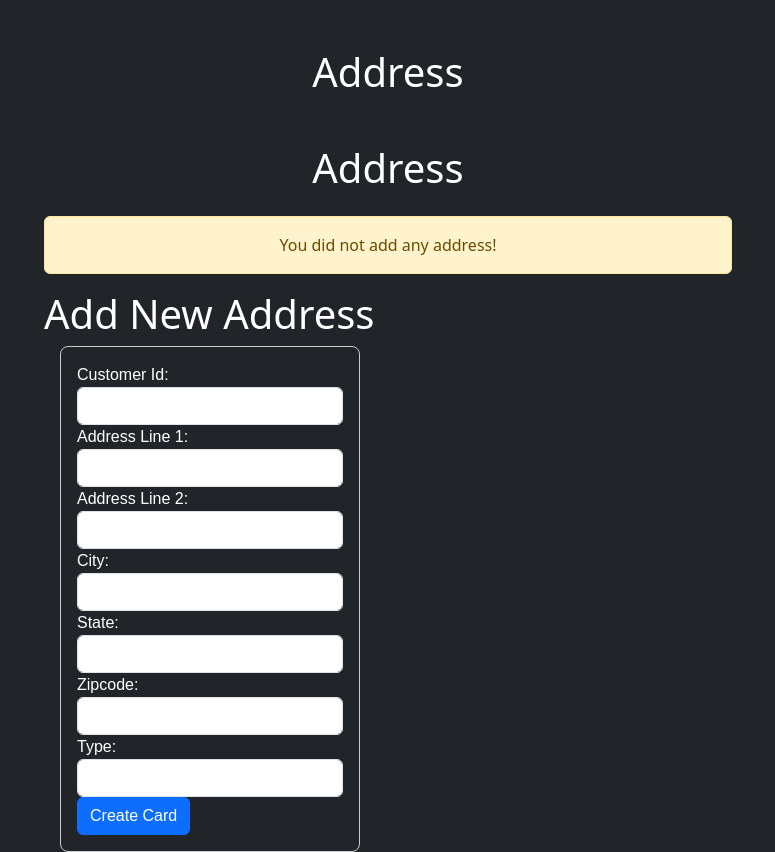
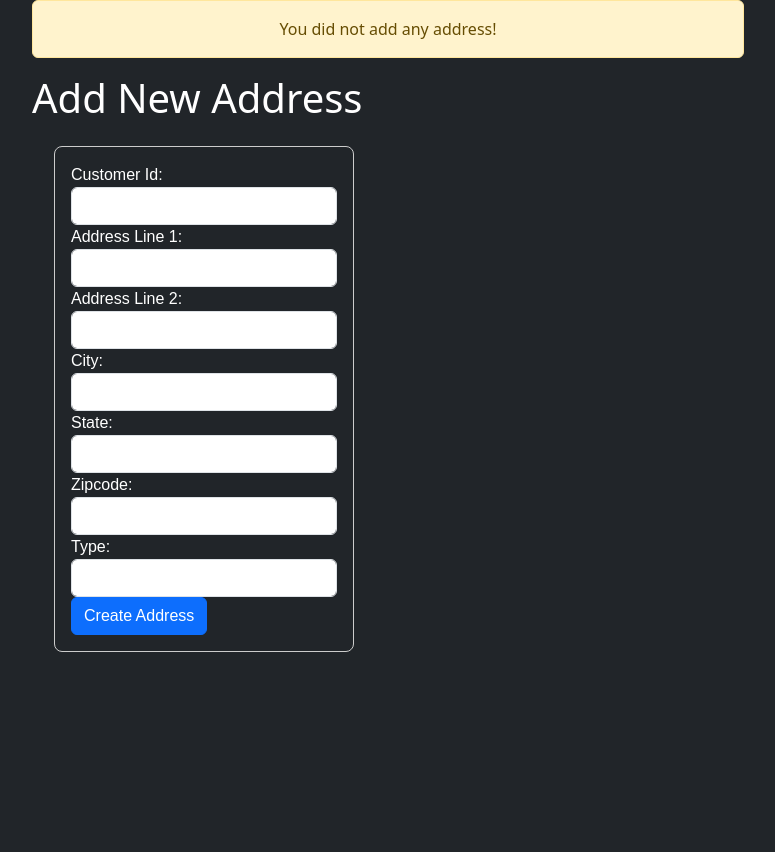
Before and after one commit to luqma18n/Database-Team-project, a Flask app: page /address in a window 1280 px wide. Shown: the part 56-908 px from the top of the page, without its empty margins (62-837 px from the left). After the commit the page ends 708 px from the top, so only its background shows below. Run offline with Flask 3, Linux system fonts and the light colour scheme; data that the repository does not hold is empty; some libraries are stand-ins or nearby versions.

Commit message:
Made address styling match credit card

```diff
--- a/product_database/templates/address.html
+++ b/product_database/templates/address.html
@@ -1,97 +1,96 @@
 {% extends "layout.html" %}
 {% block content %}
-    <div class="container mt-5">
-        <h1 class="text-center mb-4">Address</h1>
+<div class="container">
+    <div class="row">
         {% if addresses %}
             {% for address in addresses %}
-                <div class="col-md-4">
+                <div class="col-md-6">
+                    <h1 class="mb-4">Address</h1>
                     <div class="product-container">
                         <form action="{{ url_for('customer.modify_address') }}" method="POST" class="form-group">
                             <div class="product-info">
-                                <label for="">Customer Id:</label>
-                                <input type="text" id="" name="customer_id" value="{{ address.customerid }}">
+                                <label for="customer_id">Customer Id:</label>
+                                <input type="text" id="customer_id" name="customer_id" value="{{ address.customerid }}">
                             </div>
                             <div class="product-info">
-                                <label for="">Address Line 1:</label>
-                                <input type="text" id="" name="new_address_line1" value="{{ address.addressline1 }}">
+                                <label for="new_address_line1">Address Line 1:</label>
+                                <input type="text" id="new_address_line1" name="new_address_line1" value="{{ address.addressline1 }}">
                             </div>
                             <div class="product-info">
-                                <label for="">Address Line 2:</label>
-                                <input type="text" id="" name="new_address_line2" value="{{ address.addressline2 }}">
+                                <label for="new_address_line2">Address Line 2:</label>
+                                <input type="text" id="new_address_line2" name="new_address_line2" value="{{ address.addressline2 }}">
                             </div>
                             <div class="product-info">
-                                <label for="">City: </label>
-                                <input type="text" id="" name="new_city" value="{{ address.city }}">
+                                <label for="new_city">City: </label>
+                                <input type="text" id="new_city" name="new_city" value="{{ address.city }}">
                             </div>
                             <div class="product-info">
-                                <label for="">State: </label>
-                                <input type="text" id="" name="new_state" value="{{ address.state}}">
+                                <label for="new_state">State: </label>
+                                <input type="text" id="new_state" name="new_state" value="{{ address.state}}">
                             </div>
                             <div class="product-info">
-                                <label for="">Zipcode: </label>
-                                <input type="text" id="" name="new_zip_code" value="{{ address.zipcode}}">
+                                <label for="new_zip_code">Zipcode: </label>
+                                <input type="text" id="new_zip_code" name="new_zip_code" value="{{ address.zipcode}}">
                             </div>
                             <div class="product-info">
-                                <label for="">Type: </label>
-                                <input type="text" id="" name="new_address_type" value="{{ address.addresstype}}">
+                                <label for="new_address_type">Type: </label>
+                                <input type="text" id="new_address_type" name="new_address_type" value="{{ address.addresstype}}">
                             </div>
                             <input type="hidden" name="address_id" value="{{ address.addressid }}">
 
                             <div class="row">
                                 <div class="col-sm">
                                     <button type="submit" class="btn btn-primary">Edit Address</button>
-                                    <a  href="{{ url_for('customer.delete_address', address_id=address.addressid) }}" class="btn btn-danger">Delete Address</a>
+                                    <a href="{{ url_for('customer.delete_address', address_id=address.addressid) }}" class="btn btn-danger">Delete Address</a>
                                 </div>
                             </div>
                         </form>
                     </div>
                 </div>
             {% endfor %}
-        {%else%}
-            <div class="container mt-5">
-                <h1 class="text-center mb-4">Address</h1>
+        {% else %}
+            <div class="col-12">
                 <div class="alert alert-warning text-center" role="alert">
                     You did not add any address!
                 </div>
+            </div>
         {% endif %}
 
-
-            <h1>Add New Address</h1>
-            <div class="row">
         <div class="col-md-6">
+            <h1 class="mb-4">Add New Address</h1>
             <div class="product-container">
                 <form action="{{ url_for('customer.add_address') }}" method="POST" class="form-group">
                     <div class="form-group">
-                                <label for="brand">Customer Id:</label>
-                                <input type="text" id="" name="customer_id" class="form-control" required>
+                        <label for="customer_id">Customer Id:</label>
+                        <input type="text" id="customer_id" name="customer_id" class="form-control" required>
                     </div>
                     <div class="form-group">
-                                <label for="category">Address Line 1: </label>
-                                <input type="text" id="" name="address_line1" class="form-control" required>
+                        <label for="address_line1">Address Line 1: </label>
+                        <input type="text" id="address_line1" name="address_line1" class="form-control" required>
                     </div>
                     <div class="form-group">
-                                <label for="type">Address Line 2: </label>
-                                <input type="text" id="" name="address_line2" class="form-control" required>
+                        <label for="address_line2">Address Line 2: </label>
+                        <input type="text" id="address_line2" name="address_line2" class="form-control">
                     </div>
                     <div class="form-group">
-                                <label for="brand">City: </label>
-                                <input type="text" id="" name="city" class="form-control" required>
+                        <label for="city">City: </label>
+                        <input type="text" id="city" name="city" class="form-control" required>
                     </div>
                     <div class="form-group">
-                                <label for="brand">State: </label>
-                                <input type="text" id="" name="state" class="form-control" required>
+                        <label for="state">State: </label>
+                        <input type="text" id="state" name="state" class="form-control" required>
                     </div>
                     <div class="form-group">
-                                <label for="brand">Zipcode:</label>
-                                <input type="text" id="" name="zip_code" class="form-control" required>
+                        <label for="zip_code">Zipcode:</label>
+                        <input type="text" id="zip_code" name="zip_code" class="form-control" required>
                     </div>
                     <div class="form-group">
-                                <label for="brand">Type: </label>
-                                <input type="text" id="" name="address_type" class="form-control" required>
+                        <label for="address_type">Type: </label>
+                        <input type="text" id="address_type" name="address_type" class="form-control" required>
                     </div>
                     <div class="row">
                         <div class="col-sm">
-                                    <button type="submit" class="btn btn-primary">Create Card</button>
+                            <button type="submit" class="btn btn-primary">Create Address</button>
                         </div>
                     </div>
                 </form>
```
Lines whose indentation alone changed are shown as unchanged.
